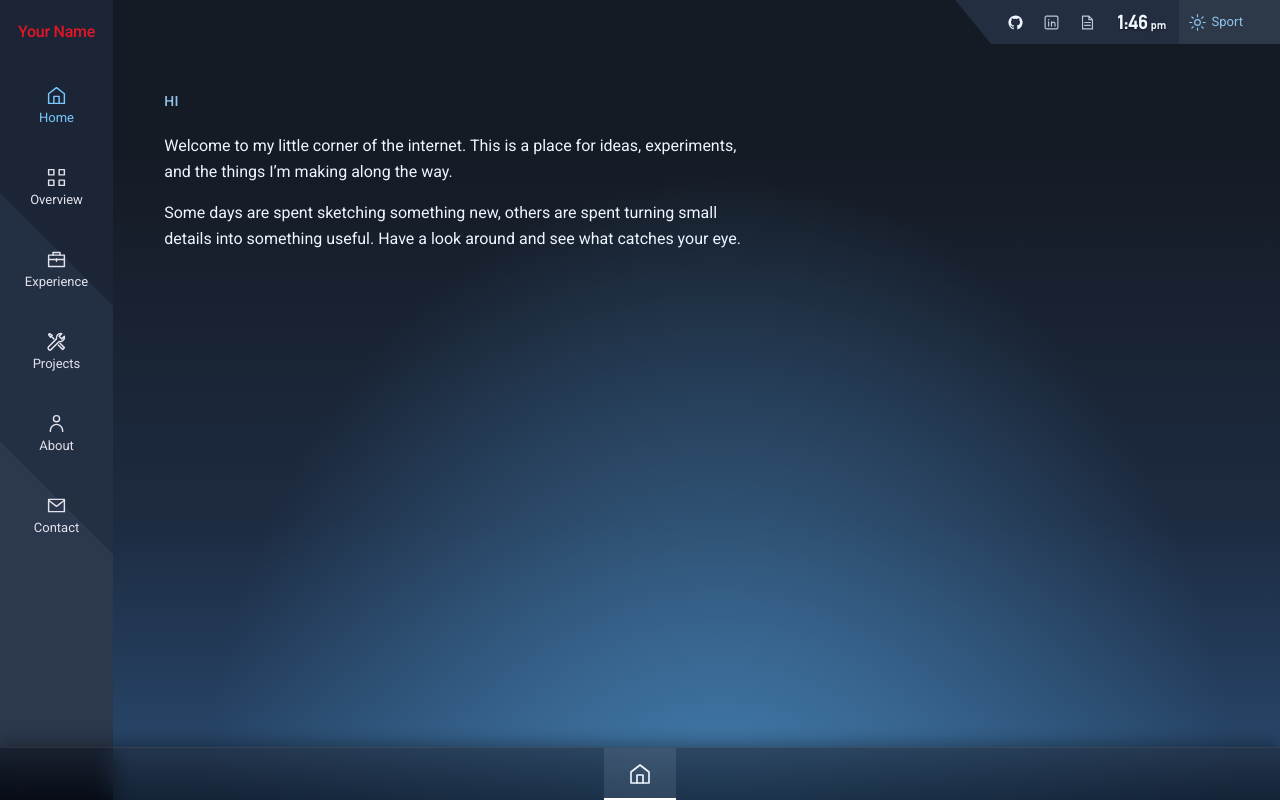
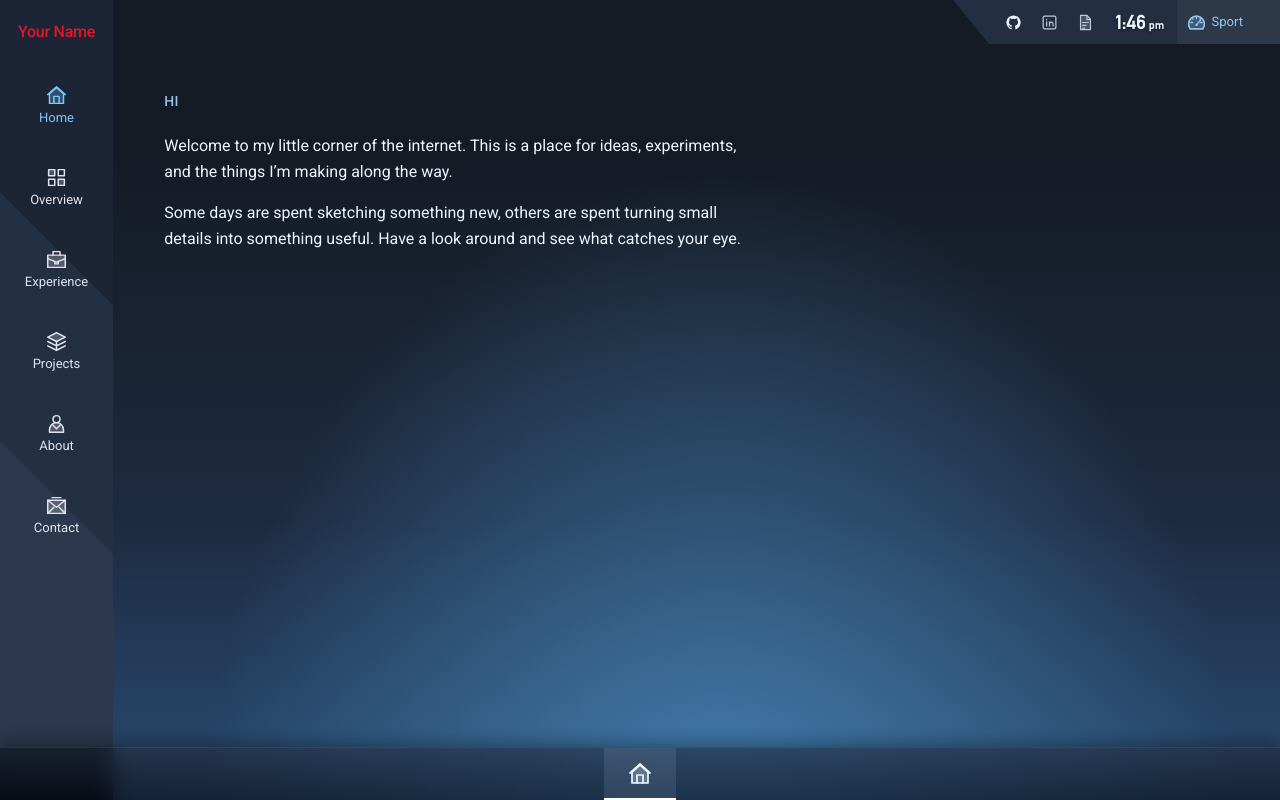
Before and after one commit to cheese-tart/LARP, a Next.js app: page / in a window 1280 px wide. Built offline with nearby package versions, Linux system fonts and the light colour scheme.

Commit message:
improved icons

```diff
--- a/app/components/portfolio-icon.tsx
+++ b/app/components/portfolio-icon.tsx
@@ -9,88 +9,27 @@ const paths = {
       <path d="M8 11v6m4 0v-6m0 3a2.5 2.5 0 0 1 5 0v3" />
     </>
   ),
-  resume: (
-    <>
-      <path d="M5 3h9l5 5v13H5zM14 3v5h5M8 12h8m-8 4h8" />
-    </>
-  ),
-  home: (
-    <>
-      <path d="m3 10 9-7 9 7v11H3z" />
-      <path d="M9 21v-8h6v8" />
-    </>
-  ),
-  grid: (
-    <>
-      <rect x="3" y="3" width="6" height="6" />
-      <rect x="15" y="3" width="6" height="6" />
-      <rect x="3" y="15" width="6" height="6" />
-      <rect x="15" y="15" width="6" height="6" />
-    </>
-  ),
-  tools: (
-    <>
-      <path d="M15 6l3 3 3-3a5 5 0 0 1-6 6L6 21a2 2 0 0 1-3-3l9-9a5 5 0 0 1 6-6z" />
-      <path d="m3 4 1-1 3 2-2 2zM6 6l3 3m7 5 5 5-2 2-5-5" />
-    </>
-  ),
-  user: (
-    <>
-      <circle cx="12" cy="6.5" r="3.5" />
-      <path d="M5 21v-1a7 7 0 0 1 14 0v1" />
-    </>
-  ),
-  mail: (
-    <>
-      <rect x="3" y="5" width="18" height="14" />
-      <path d="m3 6 9 7 9-7" />
-    </>
-  ),
-  sun: (
-    <>
-      <circle cx="12" cy="12" r="4" />
-      <path d="M12 1v3m0 16v3M1 12h3m16 0h3M4 4l2 2m12 12 2 2M4 20l2-2M18 6l2-2" />
-    </>
-  ),
-  orbit: (
-    <>
-      <circle cx="12" cy="12" r="5" />
-      <ellipse cx="12" cy="12" rx="11" ry="4" transform="rotate(-35 12 12)" />
-    </>
-  ),
-  forma: (
-    <>
-      <path d="M3 21V10l6-4v15m0 0V3l7 4v14m0 0V10l5 3v8z" />
-      <path d="M2 21h20" />
-    </>
-  ),
-  pulse: <path d="M2 12h4l3-7 5 14 3-7h5"/>,
-  briefcase: (
-    <>
-      <rect x="3" y="7" width="18" height="13" />
-      <path d="M8 7V4h8v3M3 12h18m-9-1v3" />
-    </>
-  ),
-  frontend: <path d="m8 6-6 6 6 6m8-12 6 6-6 6m-2-15-4 18" />,
-  design: (
-    <>
-      <path d="M3 21l2-6L16 4l4 4L9 19zM13 7l4 4M5 15l4 4" />
-      <path d="M15 21h6" />
-    </>
-  ),
-  web: (
-    <>
-      <circle cx="12" cy="12" r="9" />
-      <ellipse cx="12" cy="12" rx="4" ry="9" />
-      <path d="M3 12h18" />
-    </>
-  ),
+  resume: <><path className="icon-tone" d="M5 2h9l5 5v15H5z" /><path d="M14 2v6h5M8 12h8m-8 4h5" /><path d="M8 20h3" /></>,
+  home: <><path className="icon-tone" d="M4 10 12 3l8 7v11H4z" /><path d="m2 11 10-9 10 9M9 21v-8h6v8" /></>,
+  grid: <><path className="icon-tone" d="M3 3h7v7H3zm11 11h7v7h-7z" /><path d="M14 3h7v7h-7zM3 14h7v7H3z" /></>,
+  tools: <><path className="icon-tone" d="m12 2 10 5-10 5L2 7z" /><path d="m2 12 10 5 10-5M2 17l10 5 10-5M12 12v10" /></>,
+  user: <><path className="icon-tone" d="M4 22v-3a8 8 0 0 1 16 0v3z" /><circle cx="12" cy="7" r="4" /><path d="m8 14 4 4 4-4" /></>,
+  mail: <><path className="icon-tone" d="M2 6h20v15H2z" /><path d="m2 6 10 8L22 6M2 21l7-7m13 7-7-7M7 3h10" /></>,
+  sport: <><path className="icon-tone" d="M4 20a10 10 0 1 1 16 0z" /><path d="M4 20a10 10 0 1 1 16 0H4ZM5 12h2m10 0h2M12 5v2M6 6l1.5 1.5M18 6l-1.5 1.5M12 15l5-6" /><circle cx="12" cy="15" r="1.5" fill="currentColor" stroke="none" /></>,
+  comfort: <><path className="icon-tone" d="M4 20a10 10 0 1 1 16 0z" /><path d="M4 20a10 10 0 1 1 16 0H4ZM5 12h2m10 0h2M12 5v2M6 6l1.5 1.5M18 6l-1.5 1.5M12 15l-4-4" /><circle cx="12" cy="15" r="1.5" fill="currentColor" stroke="none" /></>,
+  orbit: <><circle className="icon-tone" cx="12" cy="12" r="6" /><ellipse cx="12" cy="12" rx="11" ry="4" transform="rotate(-38 12 12)" /><path d="M10 8a4 4 0 0 1 5 2" /><circle cx="20" cy="5" r="1.6" fill="currentColor" stroke="none" /></>,
+  forma: <><path className="icon-tone" d="m3 21 7-18 5 9-4 9z" /><path d="m10 3 11 18H3zm-3 9h8m-4 9 4-9 6 9" /></>,
+  pulse: <><path className="icon-tone" d="M2 9h3v6H2zm8-6h4v18h-4zm9 4h3v10h-3z" /><path d="M7 6v12M17 4v16" /></>,
+  briefcase: <><path className="icon-tone" d="M2 7h20v14H2z" /><path d="M8 7V3h8v4M2 11l10 4 10-4M10 14v3h4v-3" /></>,
+  frontend: <><rect className="icon-tone" x="2" y="3" width="20" height="16" rx="1" /><path d="M2 7h20m-13 3-3 3 3 3m6-6 3 3-3 3M8 22h8m-4-3v3" /><path d="M5 5h.01M8 5h.01" /></>,
+  design: <><path className="icon-tone" d="m12 2 8 12-8 8-8-8z" /><path d="M12 2v10m-8 2h5m6 0h5" /><circle cx="12" cy="14" r="3" /></>,
+  web: <><path className="icon-tone" d="M3 6h18v15H3z" /><path d="M3 10h18M7 3h10M7 14l-2 2 2 2m10-4 2 2-2 2m-4-5-2 6" /></>,
 };
 
 export function Icon({ name, size = 22 }: { name: keyof typeof paths; size?: number }) {
   return (
     <svg width={size} height={size} viewBox="0 0 24 24" fill="none"
-      stroke="currentColor" strokeWidth="1.65" strokeLinecap="round"
+      stroke="currentColor" className={`portfolio-icon icon-${name}`} strokeWidth="1.7" strokeLinecap="round"
       strokeLinejoin="round" aria-hidden="true">
       {paths[name]}
     </svg>
--- a/app/globals.css
+++ b/app/globals.css
@@ -176,11 +176,19 @@ button:focus-visible, a:focus-visible { outline: 2px solid #fff; outline-offset:
 }
 .portfolio[data-mode="Sport"] :is(.display-area, .side-rail, .side-nav)::before { opacity: 1; }
 @media (width > 680px) {
-  .side-rail::before {
+  .side-rail {
     /* Offset the stops to account for the triangular ends of a 45° gradient. */
     --diagonal-offset: calc(var(--rail-width) * .11785113);
     --first-band-end: calc(100% / 3 + var(--diagonal-offset));
     --second-band-end: calc(100% * 2 / 3 - var(--diagonal-offset));
+    background: linear-gradient(
+      45deg,
+      #202a3a var(--first-band-end),
+      #182231 var(--first-band-end) var(--second-band-end),
+      #111a28 var(--second-band-end)
+    );
+  }
+  .side-rail::before {
     background: linear-gradient(
       45deg,
       #2b384d var(--first-band-end),
@@ -279,8 +287,11 @@ button:focus-visible, a:focus-visible { outline: 2px solid #fff; outline-offset:
 .app-grid .app-icon {
   color: #fff;
 }
+.icon-tone { fill: currentColor; fill-opacity: .24; }
 .app-grid .app-icon svg {
-  stroke-width: 2.2;
+  width: 34px;
+  height: 34px;
+  stroke-width: 1.65;
   filter: drop-shadow(0 1px 2px #031529b3);
 }
 .app-icon.orbit {
@@ -296,11 +307,10 @@ button:focus-visible, a:focus-visible { outline: 2px solid #fff; outline-offset:
   --icon-dark: #76246e;
   --icon-facets: linear-gradient(135deg, #ffffff1e 18%, transparent 20% 47%, #080f2728 49% 72%, #ffffff10 74%);
 }
-.app-icon:is(.experience, .projects, .profile, .contact) {
-  background:
-    linear-gradient(45deg, #ffffff1c 38%, transparent 40%),
-    linear-gradient(to bottom, #0c9ee4, #175578 52%, #04c5a4);
-}
+.app-icon.experience { --icon-light: #d89743; --icon-dark: #70431f; }
+.app-icon.projects { --icon-light: #438cce; --icon-dark: #243f82; }
+.app-icon.profile { --icon-light: #9b7ad7; --icon-dark: #503776; }
+.app-icon.contact { --icon-light: #28b7b0; --icon-dark: #14616f; }
 .app-icon.frontend {
   --icon-light: #199bea;
   --icon-dark: #114d8d;
--- a/app/page.tsx
+++ b/app/page.tsx
@@ -85,10 +85,10 @@ export default function Home() {
             <time className="status-clock">
               {clock.digits}{clock.period && <span className="clock-period"> {clock.period}</span>}
             </time>
-            <button className="display-toggle" aria-label="Sport display mode"
+            <button className="display-toggle" aria-label={`Sport display mode, ${mode === "Sport" ? "on" : "off"}`}
               aria-pressed={mode === "Sport"}
               onClick={() => setMode((current) => current === "Comfort" ? "Sport" : "Comfort")}>
-              <Icon name="sun" size={17} />
+              <Icon name={mode === "Sport" ? "sport" : "comfort"} size={19} />
               <span>{mode}</span>
             </button>
           </div>
```
